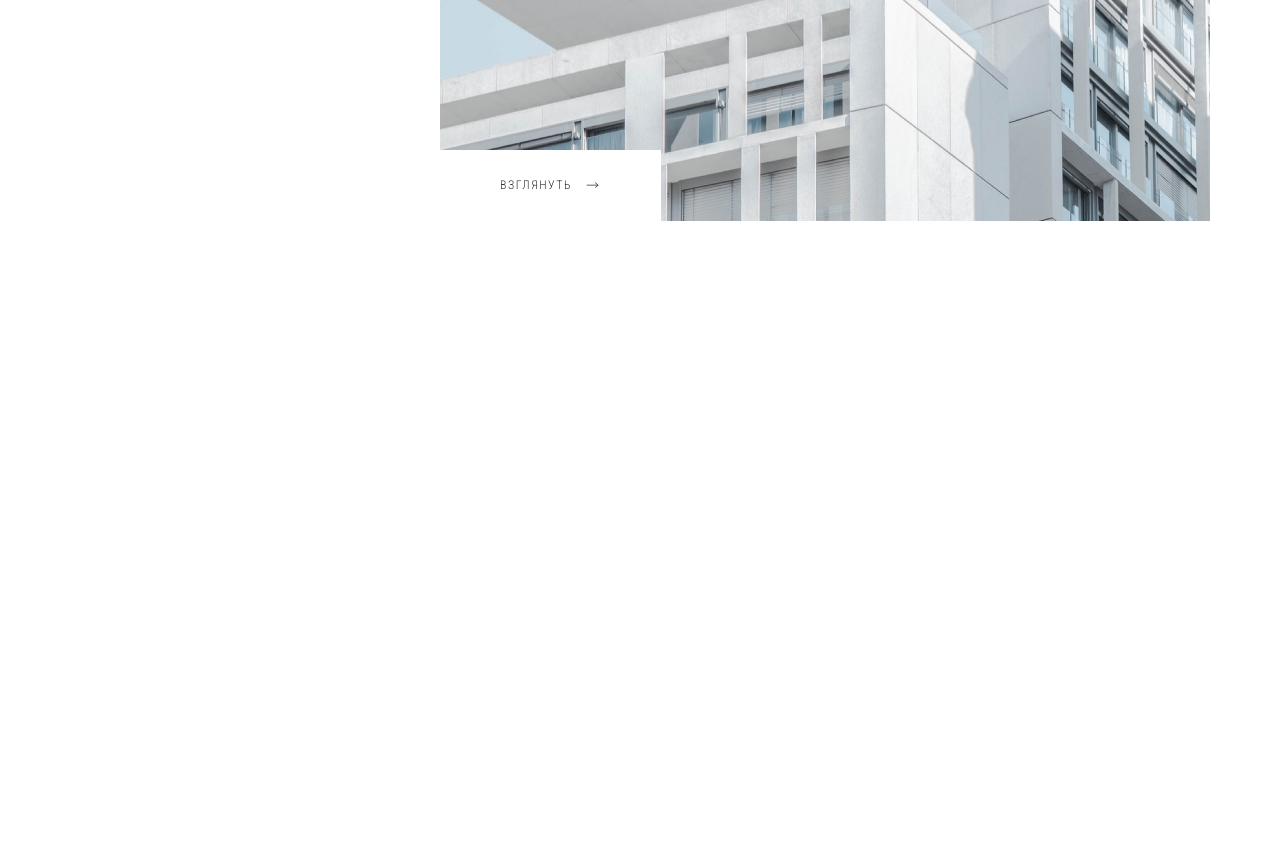
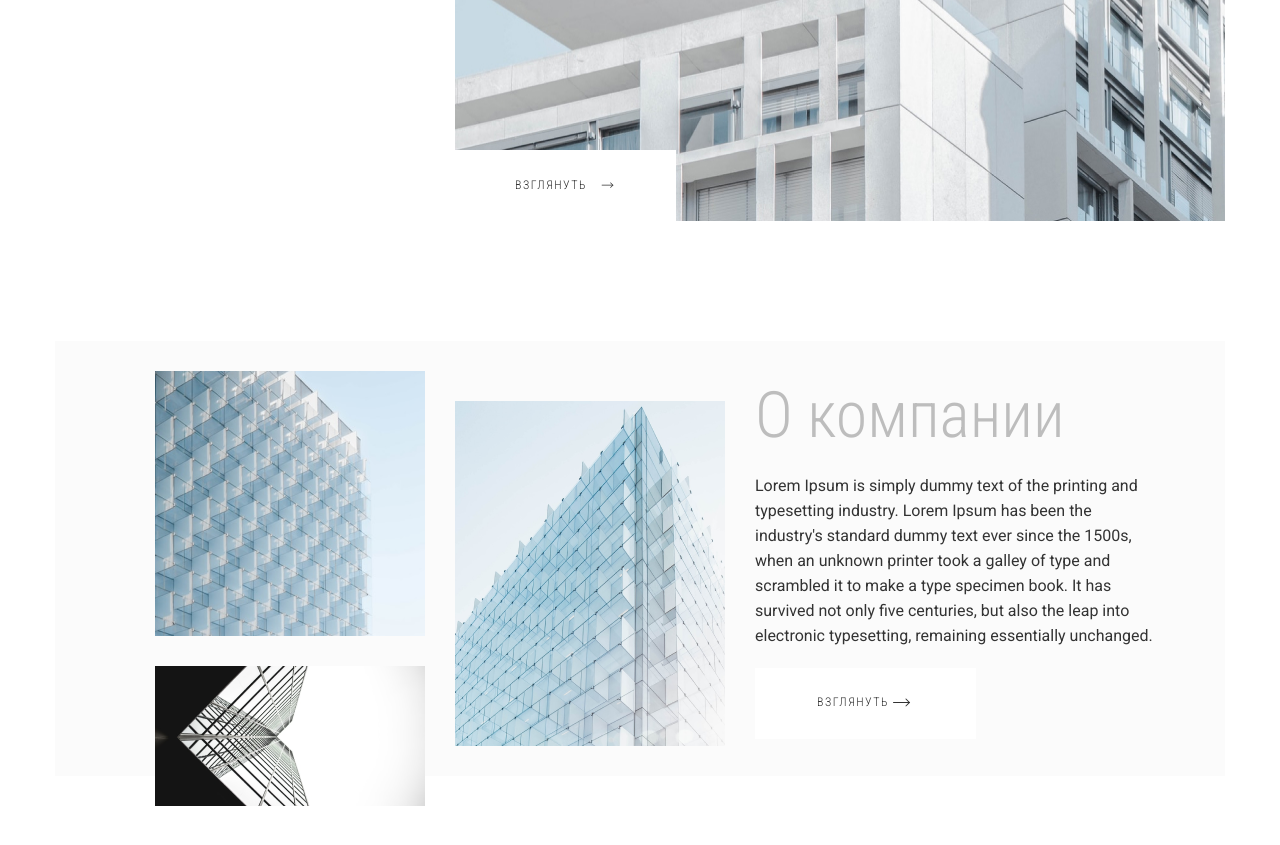
Before and after one commit to sensej/digital-project, a plain HTML site: page index.html in a window 1280 px wide. Shown: the part 717-1562 px from the top of the page. Before the commit the page ends 938 px from the top, so only its background shows below. Drawn offline with Linux system fonts and the light colour scheme.

Commit message:
Added about company section, created reusable btn

```diff
--- a/index.html
+++ b/index.html
@@ -62,25 +62,60 @@
         <div class="intro-slider">
           <div class="intro-slider__item" id="slide">
             <img src="src/slider_img.jpg" alt="Slider image" />
-            <a href="#" class="intro-slider__item-link">
+            <a href="#" class="intro-slider__item-link btn-see">
               Взглянуть
               <img src="src/arrow-right.svg" />
             </a>
           </div>
           <div class="intro-slider__item" id="slide">
             <img src="src/slider_img_1.jpg" alt="Slider image" />
-            <a href="#" class="intro-slider__item-link">
+            <a href="#" class="intro-slider__item-link btn-see">
               Взглянуть
               <img src="src/arrow-right.svg" />
             </a>
           </div>
           <div class="intro-slider__item" id="slide">
             <img src="src/slider_img_2.jpg" alt="Slider image" />
-            <a href="#" class="intro-slider__item-link">
+            <a href="#" class="intro-slider__item-link btn-see">
               Взглянуть
               <img src="src/arrow-right.svg" />
             </a>
           </div>
+        </div>
+      </section>
+
+      <section class="about">
+        <div class="about-photo">
+          <img
+            class="about-photo__item about-photo__first-image"
+            src="src/about1.png"
+            alt=""
+          />
+          <img
+            class="about-photo__item about-photo__second-image"
+            src="src/about2.png"
+            alt=""
+          />
+          <img
+            class="about-photo__item about-photo__third-image"
+            src="src/about3.png"
+            alt=""
+          />
+        </div>
+        <div class="about-text">
+          <h2>О компании</h2>
+          <p>
+            Lorem Ipsum is simply dummy text of the printing and typesetting
+            industry. Lorem Ipsum has been the industry's standard dummy text
+            ever since the 1500s, when an unknown printer took a galley of type
+            and scrambled it to make a type specimen book. It has survived not
+            only five centuries, but also the leap into electronic typesetting,
+            remaining essentially unchanged.
+          </p>
+          <a href="#" class="about-text__link btn-see">
+            Взглянуть
+            <img src="src/arrow-right.svg" />
+          </a>
         </div>
       </section>
     </div>
--- a/style.css
+++ b/style.css
@@ -12,6 +12,7 @@
 
 body {
   font-family: 'Roboto', sans-serif;
+  padding: 0 15px;
 }
 
 ul {
@@ -29,7 +30,6 @@ a {
   width: 100%;
   max-width: 1170px;
   margin: 0 auto;
-  padding: 0 15px;
 }
 
 .header {
@@ -106,6 +106,7 @@ a {
   justify-content: space-between;
   align-items: center;
   height: 830px;
+  margin-bottom: 120px;
 }
 
 .intro-info__title {
@@ -182,13 +183,11 @@ a {
   font-weight: 300;
 }
 
-.intro-slider__item-link {
+/* Global btn */
+.btn-see {
   display: flex;
   justify-content: center;
   align-items: center;
-  position: absolute;
-  left: 0;
-  bottom: 0;
   width: 221px;
   height: 71px;
   text-transform: uppercase;
@@ -200,11 +199,75 @@ a {
   transition: background-color 0.1s linear;
 }
 
+.btn-see:hover {
+  background-color: #f9f9f9;
+}
+
+.intro-slider__item-link {
+  position: absolute;
+  left: 0;
+  bottom: 0;
+}
+
 .intro-slider__item-link img {
   width: 17px;
   margin-left: 12px;
 }
 
-.intro-slider__item-link:hover {
-  background-color: #f9f9f9;
+/* About company */
+.about {
+  position: relative;
+  width: 100%;
+  min-height: 435px;
+  display: flex;
+  justify-content: space-between;
+  align-items: center;
+  padding: 30px 70px;
+  background-color: #fbfbfb;
+  margin-bottom: 150px;
 }
+
+.about-photo {
+  width: 100%;
+  max-width: 570px;
+}
+
+.about-photo img {
+  position: absolute;
+}
+
+.about-photo__first-image {
+  left: 100px;
+  top: 30px;
+}
+
+.about-photo__second-image {
+  left: 400px;
+  top: 60px;
+}
+
+.about-photo__third-image {
+  left: 100px;
+  bottom: -30px;
+}
+
+.about-text {
+  width: 100%;
+  max-width: 400px;
+}
+
+.about-text h2 {
+  font-family: 'Roboto Condensed', sans-serif;
+  font-weight: 300;
+  font-size: 64px;
+  color: #bdbdbd;
+  margin-bottom: 20px;
+}
+
+.about-text p {
+  font-weight: 300;
+  font-size: 16px;
+  color: var(--main-color);
+  line-height: 25px;
+  margin-bottom: 20px;
+}
```
Also changed, not shown: src/about1.png (added), src/about2.png (added), src/about3.png (added).
